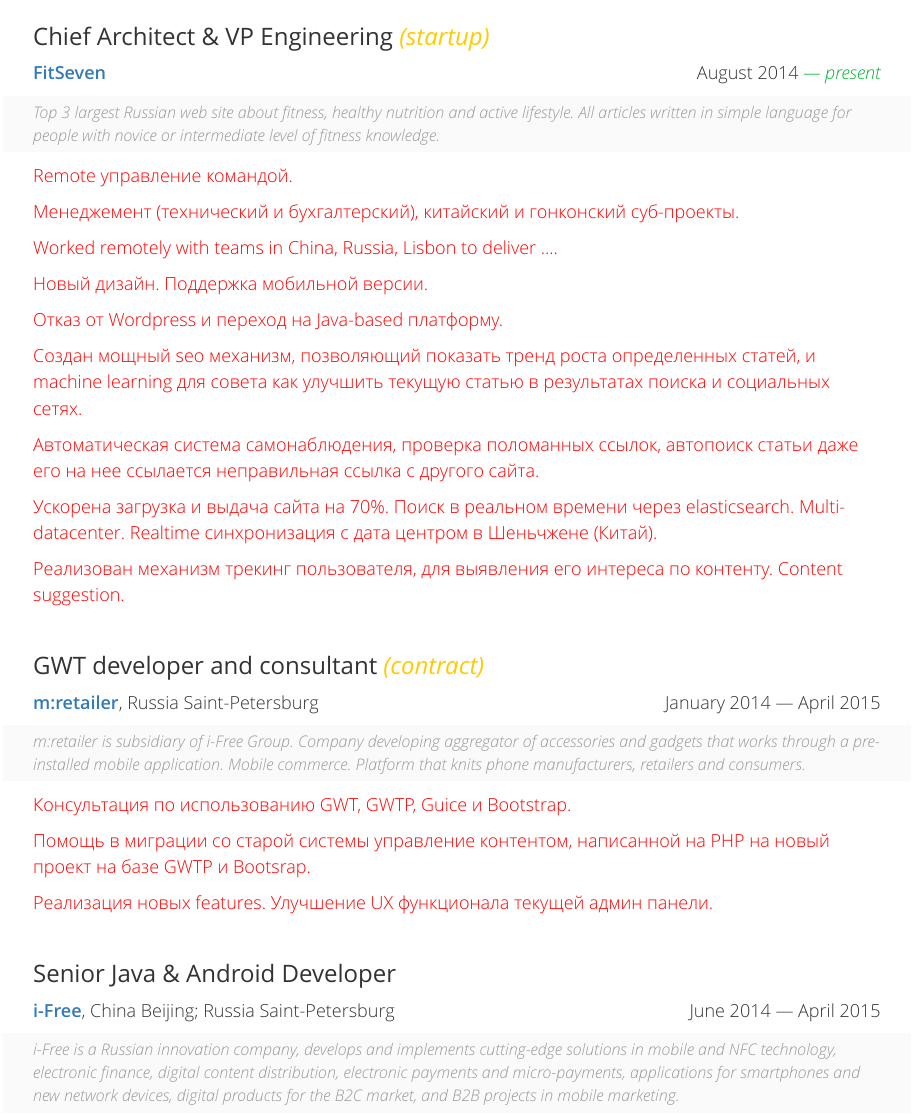
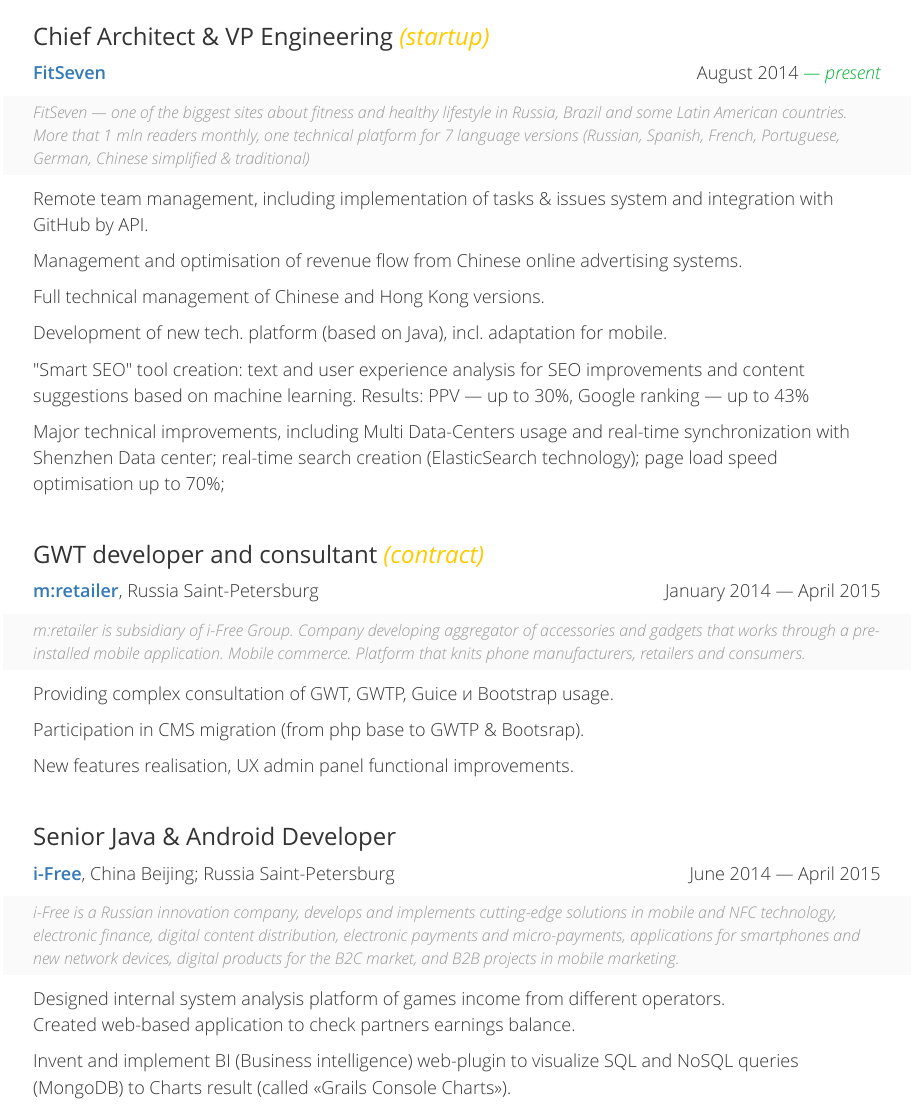
Before and after one commit to donbeave/donbeave.github.io, a website: page src/index.html in a window 1280 px wide. Shown: the part 2789-3904 px from the top of the page, without its empty margins (37-949 px from the left). Drawn offline with Linux system fonts and the light colour scheme; files that its build step writes are made by us from their sources; files whose address does not match are found by name.

Commit message:
Translation.

```diff
--- a/src/index.html
+++ b/src/index.html
@@ -536,44 +536,31 @@
 
                     <div class="row overview">
                         <div class="col-md-12">
-                            <em>Top 3 largest Russian web site about fitness, healthy nutrition and active lifestyle.
-                                All articles written in simple language for people with novice or intermediate level of
-                                fitness knowledge.</em>
+                            <em>FitSeven — one of the biggest sites about fitness and healthy lifestyle in Russia,
+                                Brazil and some Latin American countries. More that 1 mln readers monthly, one technical
+                                platform for 7 language versions (Russian, Spanish, French, Portuguese, German,
+                                Chinese simplified & traditional)</em>
                         </div>
                     </div>
 
                     <div class="row">
                         <div class="col-md-12">
-                            <p style="color: red">Remote управление командой.</p>
+                            <p>Remote team management, including implementation of tasks & issues system and integration
+                                with GitHub by API.</p>
 
-                            <p style="color: red">Менеджемент (технический и бухгалтерский), китайский и гонконский
-                                суб-проекты.</p>
+                            <p>Management and optimisation of revenue flow from Chinese online advertising systems.</p>
 
-                            <p style="color: red">Worked remotely with teams in China, Russia, Lisbon to deliver
-                                ....</p>
+                            <p>Full technical management of Chinese and Hong Kong versions.</p>
 
-                            <p style="color: red">Новый дизайн. Поддержка мобильной версии.</p>
+                            <p>Development of new tech. platform (based on Java), incl. adaptation for mobile.</p>
 
-                            <p style="color: red">Отказ от Wordpress и переход на Java-based платформу.</p>
+                            <p>"Smart SEO" tool creation: text and user experience analysis for SEO improvements and
+                                content suggestions based on machine learning. Results: PPV — up to 30%, Google ranking
+                                — up to 43%</p>
 
-                            <p style="color: red">Создан мощный seo механизм, позволяющий показать тренд роста
-                                определенных статей, и
-                                machine
-                                learning для совета как улучшить текущую статью в результатах поиска и социальных
-                                сетях.</p>
-
-                            <p style="color: red">Автоматическая система самонаблюдения, проверка поломанных ссылок,
-                                автопоиск статьи даже
-                                его
-                                на нее ссылается неправильная ссылка с другого сайта.</p>
-
-                            <p style="color: red">Ускорена загрузка и выдача сайта на 70%. Поиск в реальном времени
-                                через elasticsearch.
-                                Multi-datacenter. Realtime синхронизация с дата центром в Шеньчжене (Китай).</p>
-
-                            <p style="color: red">Реализован механизм трекинг пользователя, для выявления его интереса
-                                по контенту. Content
-                                suggestion.</p>
+                            <p>Major technical improvements, including Multi Data-Centers usage and
+                                real-time synchronization with Shenzhen Data center; real-time search creation
+                                (ElasticSearch technology); page load speed optimisation up to 70%;</p>
                         </div>
                     </div>
                 </div>
@@ -606,14 +593,11 @@
 
                     <div class="row">
                         <div class="col-md-12">
-                            <p style="color: red">Консультация по использованию GWT, GWTP, Guice и Bootstrap.</p>
+                            <p>Providing complex consultation of GWT, GWTP, Guice и Bootstrap usage.</p>
 
-                            <p style="color: red">Помощь в миграции со старой системы управление контентом, написанной
-                                на PHP на новый
-                                проект на базе GWTP и Bootsrap.</p>
+                            <p>Participation in CMS migration (from php base to GWTP & Bootsrap).</p>
 
-                            <p style="color: red">Реализация новых features. Улучшение UX функционала текущей админ
-                                панели.</p>
+                            <p>New features realisation, UX admin panel functional improvements.</p>
                         </div>
                     </div>
                 </div>
```
Also changed, not shown: index.html (+1 -1 lines).
